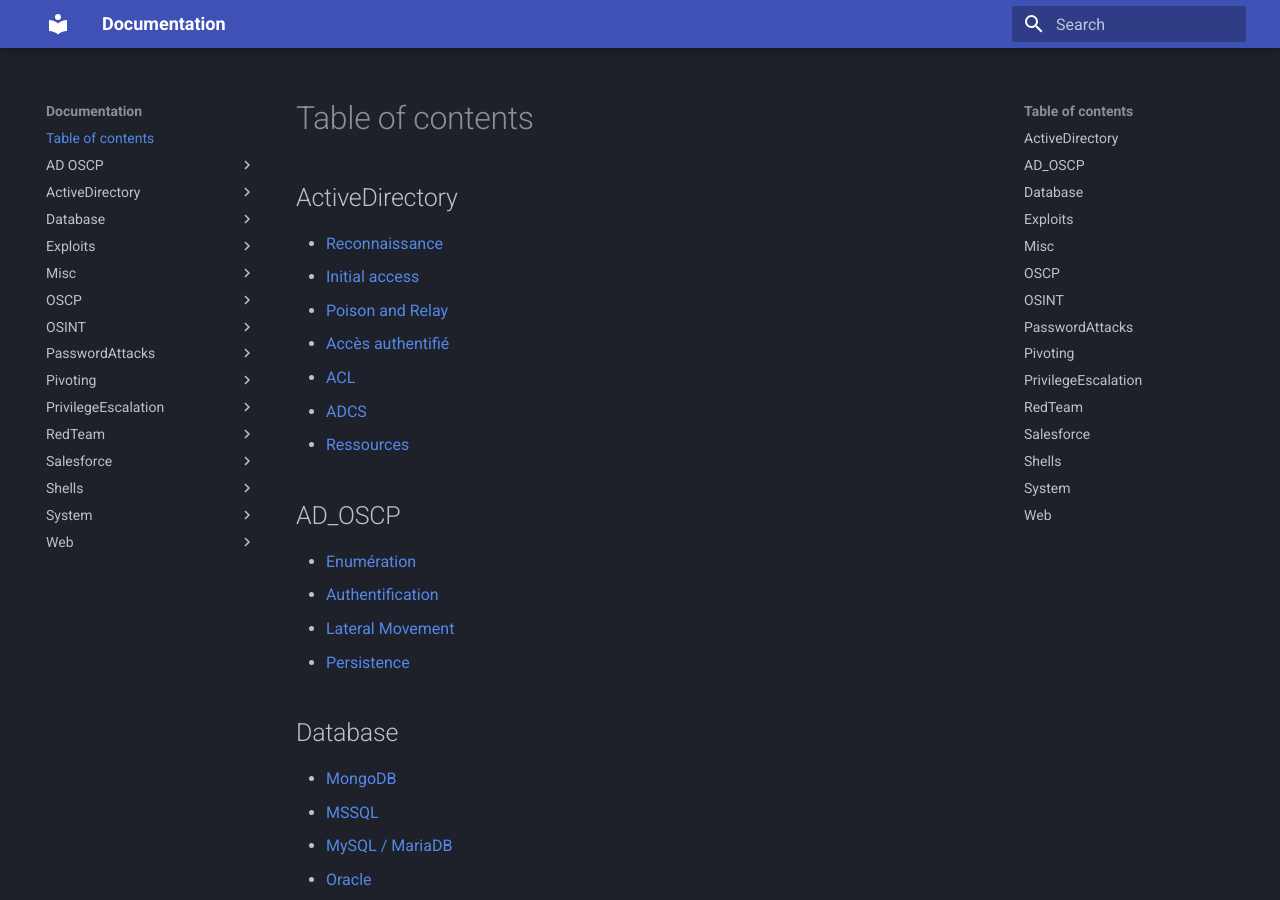
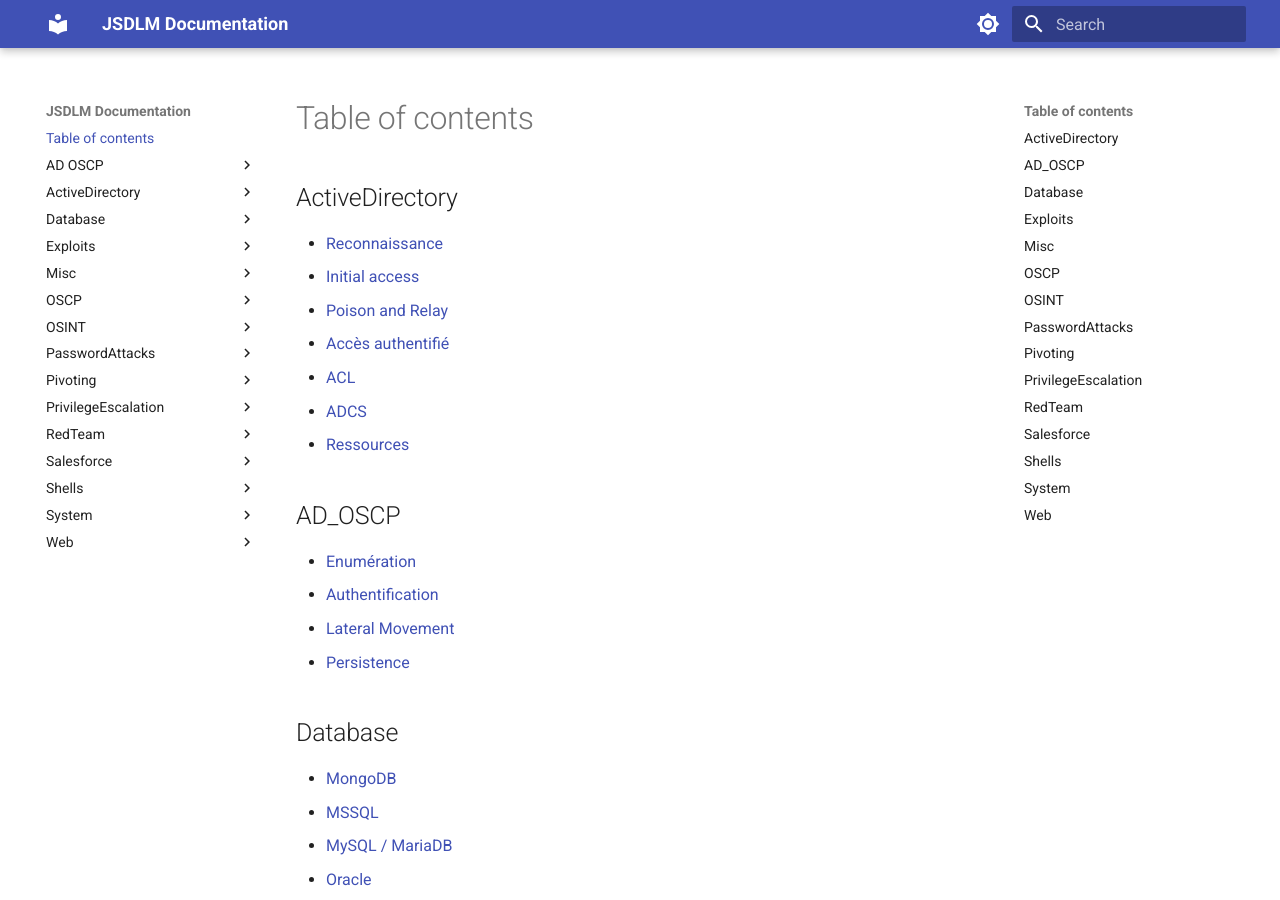
Before and after one commit to jsdlm/docs, an MkDocs documentation site: the page built from docs/README.md, in a window 1280 px wide and 900 px high. Built offline with MkDocs 1.6.1 and Material for MkDocs 9.7.7, drawn with Linux system fonts in a browser that asks for light colours.

Commit message:
improve theme

```diff
--- a/mkdocs.yml
+++ b/mkdocs.yml
@@ -1,7 +1,62 @@
-site_name: Documentation
 site_url: https://jsdlm.github.io/docs
+site_name: JSDLM Documentation
+use_directory_urls: false
+
 theme:
   name: material
+  color_mode: auto
+  user_color_mode_toggle: true
+  icon:
+    repo: fontawesome/brands/github
   palette:
-    scheme: slate
-use_directory_urls: false
+    # Palette toggle for light mode
+    - media: "(prefers-color-scheme: light)"
+      scheme: default
+      toggle:
+        icon: material/brightness-7
+        name: Switch to dark mode
+
+    # Palette toggle for dark mode
+    - media: "(prefers-color-scheme: dark)"
+      scheme: slate
+      toggle:
+        icon: material/brightness-4
+        name: Switch to light mode
+
+  features:
+    - content.code.copy
+    - content.action.edit
+    - content.action.view
+    - content.tooltips
+    - navigation.tracking
+    - navigation.top
+    - search.share
+    - search.suggest
+    # - toc.integrate
+    # - navigation.path
+
+extra_css:
+  - custom.css
+
+markdown_extensions:
+  - tables
+  - attr_list
+  - admonition
+  - def_list
+  - pymdownx.details
+  - pymdownx.superfences
+  - pymdownx.snippets
+  - pymdownx.inlinehilite
+  - pymdownx.highlight:
+      anchor_linenums: true
+  - pymdownx.tasklist:
+      custom_checkbox: true
+  - pymdownx.emoji:
+      emoji_index: !!python/name:material.extensions.emoji.twemoji
+      emoji_generator: !!python/name:material.extensions.emoji.to_svg
+  # - mdx_truly_sane_lists:
+  #     nested_indent: 2
+  #     truly_sane: True
+
+plugins:
+  - search
```
